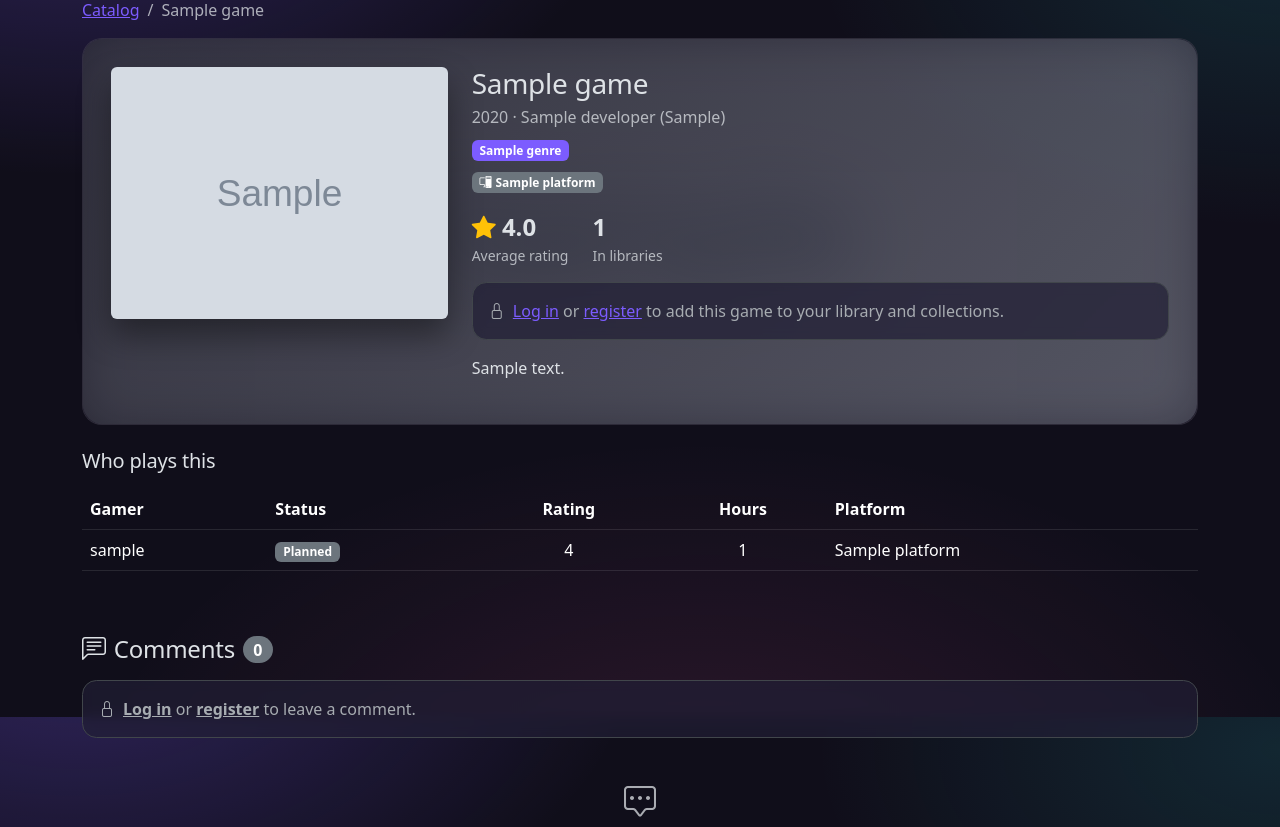
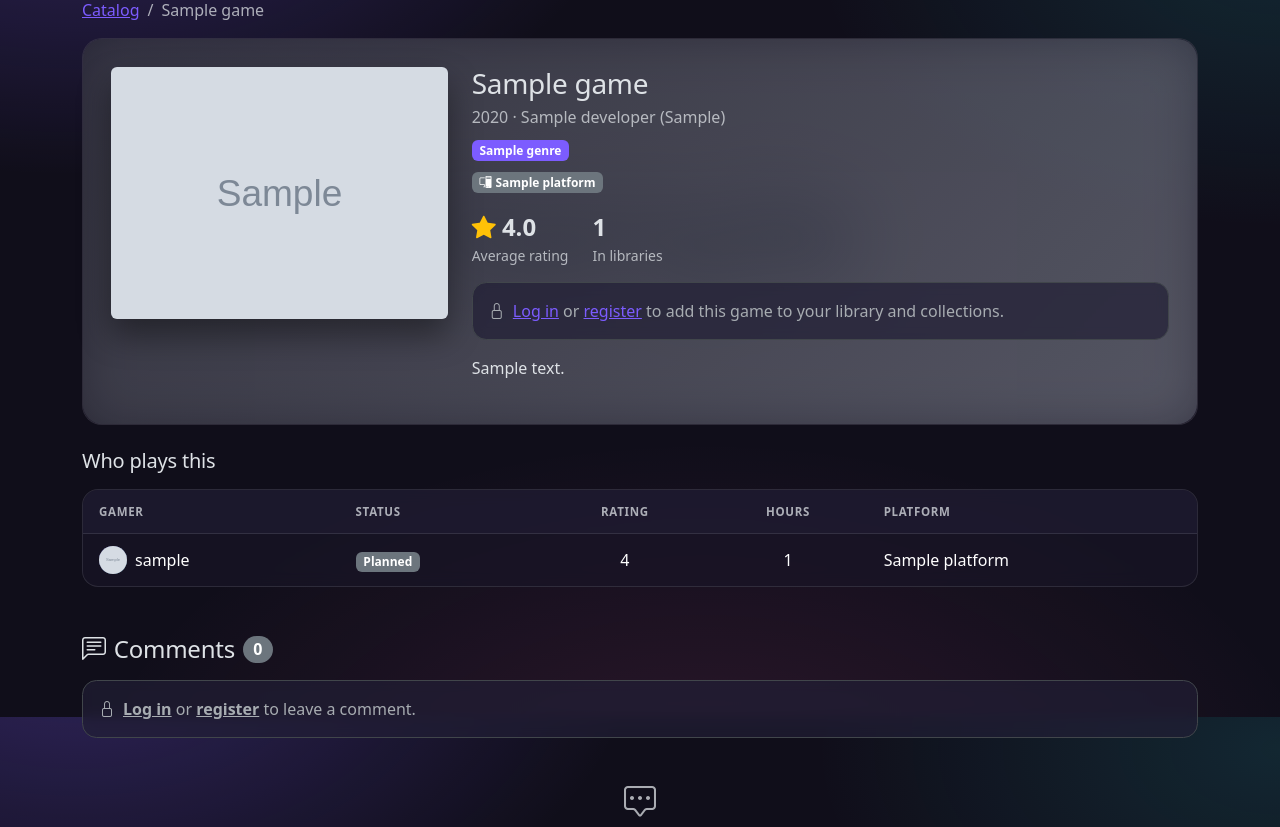
Before and after one commit to CemXokenc/backlog_vault, a Django app: page /games/1/ in a window 1280 px wide. Shown: the part 83-910 px from the top of the page. Run offline with Django 5.2, Linux system fonts and the light colour scheme; tables that the repository leaves empty hold one stand-in row (values such as "Sample post"); grey boxes marked "Sample" are stand-in pictures; data that the repository does not hold is empty.

Commit message:
show avatars across the site

```diff
--- a/static/css/style.css
+++ b/static/css/style.css
@@ -610,6 +610,8 @@ h1, .h1, h2, .h2, h3, .h3, h4, .h4, h5, .h5 {
 
 /* Avatars with the first letter of the nickname */
 .avatar {
+  position: relative;
+  overflow: hidden;
   flex: none;
   display: inline-flex;
   align-items: center;
@@ -621,6 +623,21 @@ h1, .h1, h2, .h2, h3, .h3, h4, .h4, h5, .h5 {
   text-transform: uppercase;
   color: #fff;
   background: linear-gradient(135deg, var(--bs-primary), #4dd0e1);
+}
+
+.avatar img {
+  position: absolute;
+  inset: 0;
+  width: 100%;
+  height: 100%;
+  object-fit: cover;
+  background: var(--bs-tertiary-bg);
+}
+
+.avatar-sm {
+  width: 1.75rem;
+  height: 1.75rem;
+  font-size: 0.8rem;
 }
 
 .avatar-lg {
--- a/templates/base.html
+++ b/templates/base.html
@@ -113,7 +113,8 @@
           <li class="nav-item dropdown">
             <a class="nav-link dropdown-toggle" href="#" role="button"
                data-bs-toggle="dropdown" aria-expanded="false">
-              <i class="bi bi-person-circle me-1"></i>{{ user.username }}
+              {% include "includes/avatar.html" with gamer=user size="avatar-sm" %}
+              <span class="ms-1">{{ user.username }}</span>
             </a>
             <ul class="dropdown-menu dropdown-menu-end">
               <li>
--- /dev/null
+++ b/templates/includes/avatar.html
@@ -0,0 +1 @@
+<span class="avatar{% if size %} {{ size }}{% endif %}">{{ gamer.avatar_initial }}{% if gamer.avatar_source %}<img src="{{ gamer.avatar_source }}" alt="" loading="lazy" onerror="this.remove()">{% endif %}</span>
--- a/templates/includes/comments.html
+++ b/templates/includes/comments.html
@@ -11,10 +11,7 @@
         <form method="post" action="{{ post_url }}">
           {% csrf_token %}
           <div class="d-flex gap-3">
-            <div class="rounded-circle text-bg-primary d-none d-sm-flex align-items-center justify-content-center fw-semibold flex-shrink-0"
-                 style="width: 40px; height: 40px;">
-              {{ user.nickname|default:user.username|slice:":1"|upper }}
-            </div>
+            <span class="d-none d-sm-inline">{% include "includes/avatar.html" with gamer=user %}</span>
             <div class="flex-grow-1">
               <label for="{{ comment_form.text.id_for_label }}" class="visually-hidden">Your comment</label>
               {{ comment_form.text }}
@@ -57,10 +54,7 @@
       <article class="card border-0 bg-body-tertiary" id="comment-{{ comment.pk }}">
         <div class="card-body">
           <div class="d-flex gap-3">
-            <div class="rounded-circle text-bg-secondary d-flex align-items-center justify-content-center fw-semibold flex-shrink-0"
-                 style="width: 40px; height: 40px;">
-              {{ comment.author.nickname|default:comment.author.username|slice:":1"|upper }}
-            </div>
+            {% include "includes/avatar.html" with gamer=comment.author %}
             <div class="flex-grow-1">
               <div class="d-flex flex-wrap justify-content-between align-items-start gap-2">
                 <div class="d-flex flex-wrap align-items-center gap-2">
--- a/templates/vault/gamers/detail.html
+++ b/templates/vault/gamers/detail.html
@@ -12,7 +12,7 @@
 
   <section class="profile-hero">
     <div class="d-flex gap-3 align-items-center">
-      <span class="avatar avatar-lg">{{ gamer.nickname|default:gamer.username|slice:":1" }}</span>
+      {% include "includes/avatar.html" with gamer=gamer size="avatar-lg" %}
       <div>
         <h1 class="page-title">{{ gamer.nickname|default:gamer.username }}</h1>
         <p class="text-body-secondary mb-2">
--- a/templates/vault/gamers/list.html
+++ b/templates/vault/gamers/list.html
@@ -30,7 +30,7 @@
         <div class="col">
           <div class="card game-card h-100">
             <div class="card-body d-flex gap-3 align-items-center">
-              <span class="avatar">{{ gamer.nickname|default:gamer.username|slice:":1" }}</span>
+              {% include "includes/avatar.html" with gamer=gamer %}
               <div>
                 <h2 class="h6 mb-0">
                   {{ gamer.nickname|default:gamer.username }}
--- a/templates/vault/games/detail.html
+++ b/templates/vault/games/detail.html
@@ -179,7 +179,7 @@
 
   <h2 class="h5 mb-3">Who plays this</h2>
   {% if entries %}
-    <div class="table-responsive">
+    <div class="table-card"><div class="table-responsive">
       <table class="table table-hover align-middle">
         <thead>
         <tr>
@@ -193,7 +193,12 @@
         <tbody>
         {% for entry in entries %}
           <tr>
-            <td>{{ entry.gamer.nickname|default:entry.gamer.username }}</td>
+            <td>
+              <span class="d-inline-flex align-items-center gap-2">
+                {% include "includes/avatar.html" with gamer=entry.gamer size="avatar-sm" %}
+                {{ entry.gamer.nickname|default:entry.gamer.username }}
+              </span>
+            </td>
             <td>
               {% include "includes/status_badge.html" with status=entry.status label=entry.get_status_display %}
             </td>
@@ -204,9 +209,9 @@
         {% endfor %}
         </tbody>
       </table>
-    </div>
+    </div></div>
   {% else %}
-    <p class="text-body-secondary">Nobody has added this game to a library yet.</p>
+    {% include "includes/empty_state.html" with icon="people" title="Nobody plays this yet" text="Be the first to add it to your library." %}
   {% endif %}
   {% url 'vault:game-comment-add' game.pk as post_url %}
   {% include "includes/comments.html" with post_url=post_url %}
```
Also changed, not shown: other parts of static/css/style.css (+66 -0 lines).
